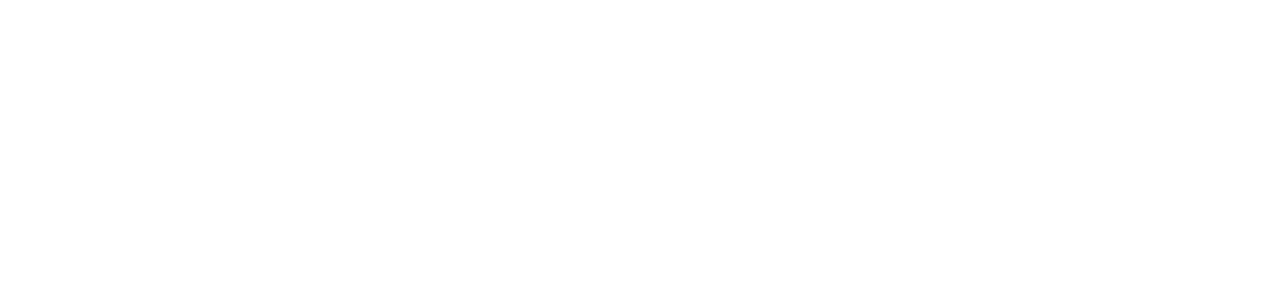
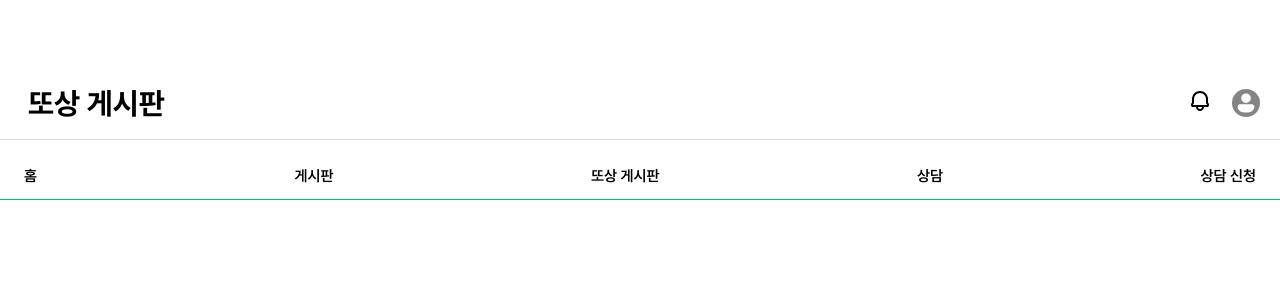
Before and after one commit to Team-Weero/weero-client, a React (Vite) app: page /wee-community in a window 1280 px wide. Before the commit this address had no page. Shown: the top 300 px of the page. Built offline with nearby package versions, Linux system fonts and the light colour scheme.

Commit message:
feat: publishing

```diff
--- a/src/App.tsx
+++ b/src/App.tsx
@@ -1,10 +1,11 @@
 import { Route, Routes } from "react-router-dom";
 import "./index.css";
+import WeeCommunity from "./pages/WeeCommunity";
 
 function App() {
   return (
     <Routes>
-      <Route />
+      <Route path="wee-community" element={<WeeCommunity />} />
     </Routes>
   );
 }
--- /dev/null
+++ b/src/pages/WeeCommunity.tsx
@@ -0,0 +1,11 @@
+import NavBar from "../components/NavBar";
+
+const WeeCommunity = () => {
+  return (
+    <div>
+      <NavBar text="또상 게시판" />
+    </div>
+  );
+};
+
+export default WeeCommunity;
```
Also changed, not shown: src/assets/cross.svg (deleted).
